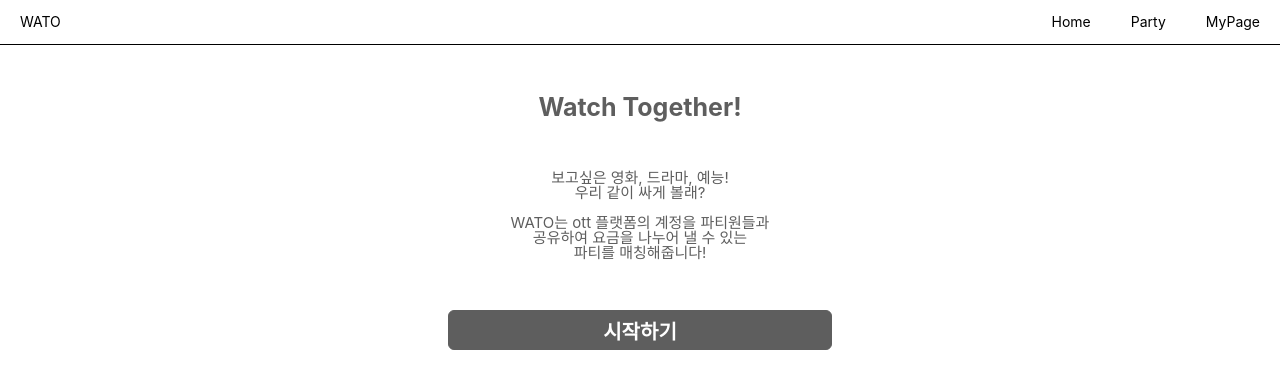
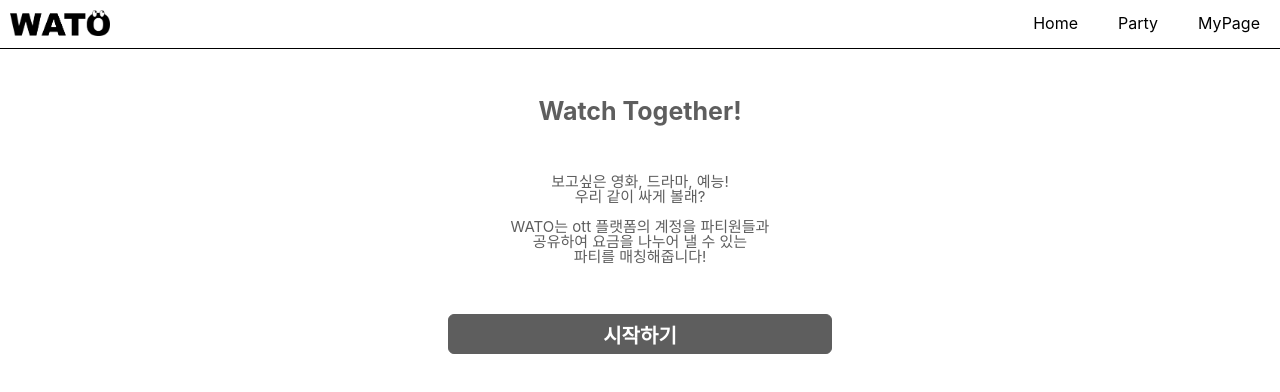
Before and after one commit to kimsutto/WATO, a React (Create React App) app: page / in a window 1280 px wide. Shown: the top 392 px of the page. Built offline with nearby package versions, Linux system fonts and the light colour scheme.

Commit message:
공통 헤더 수정

```diff
--- a/src/components/Header/index.js
+++ b/src/components/Header/index.js
@@ -1,14 +1,15 @@
 import React from 'react';
 import {Route, Link} from 'react-router-dom';
 import {Container,Name,MenuWrapper,Menu} from './style.js';
+import logo from '../../images/Logo_black.png';
 
 const Header = () =>{
     return (
         <Container>
-            <Name><Link to ='/'>WATO</Link></Name>
+            <Name><img src = {logo} /></Name>
             <MenuWrapper>
                 <Menu><Link to ='/'>Home</Link></Menu>
-                <Menu><Link to ='/party'>Party</Link></Menu>
+                <Menu><Link to ='/selectplatform'>Party</Link></Menu>
                 <Menu><Link to ='/mypage'>MyPage</Link></Menu>
             </MenuWrapper>
         </Container>
--- a/src/components/Header/style.js
+++ b/src/components/Header/style.js
@@ -9,7 +9,7 @@ export const Container = styled.header`
 `;
 export const Name = styled.div `
      display: inline-block;
-     padding: 5px 10px;
+     width : 100px;
      margin: 10px 10px;
  `;
 
@@ -21,5 +21,6 @@ export const MenuWrapper = styled.div `
 export const Menu = styled.span `
      display: inline-block;
      padding: 5px;
+     font-size : 16px;
      margin: 5px 15px;
  `;
```
